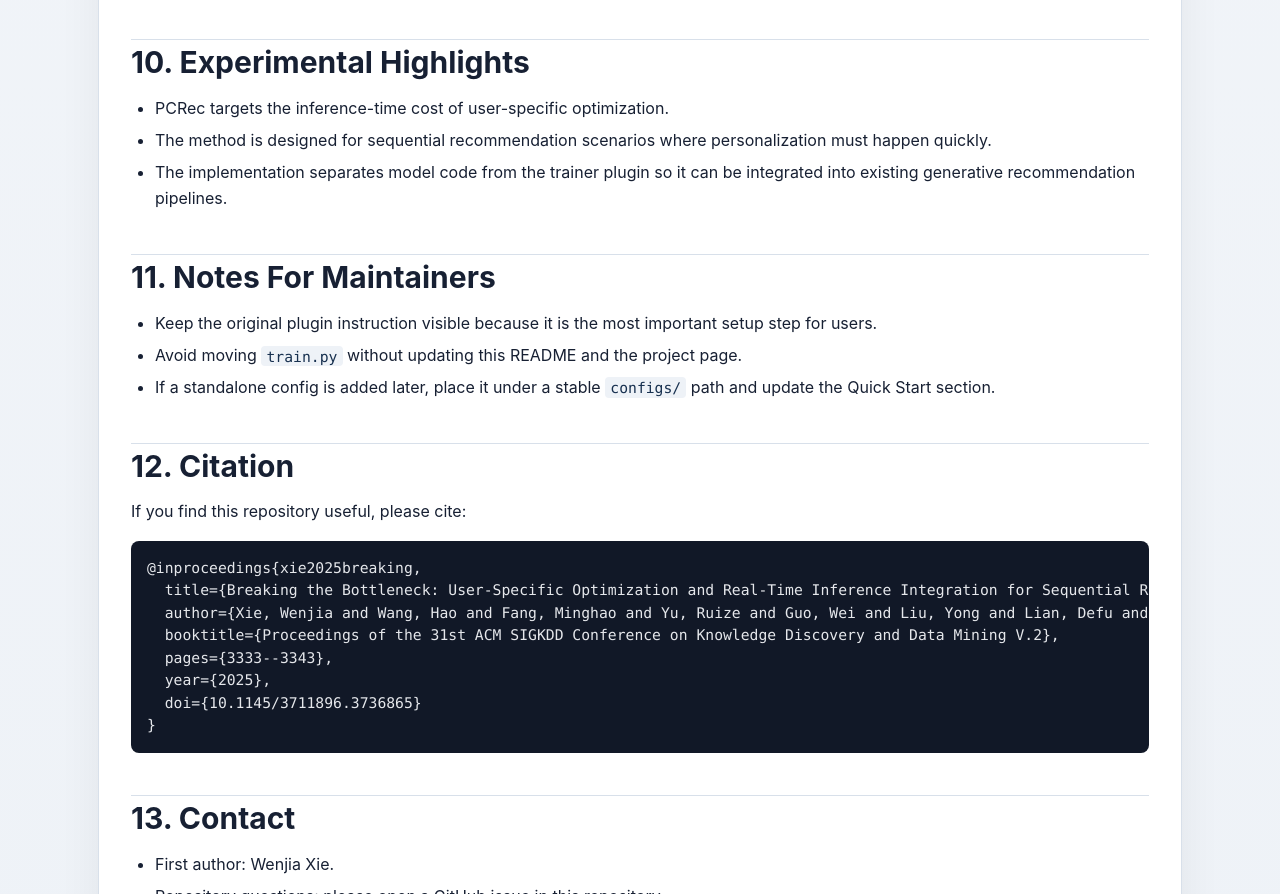
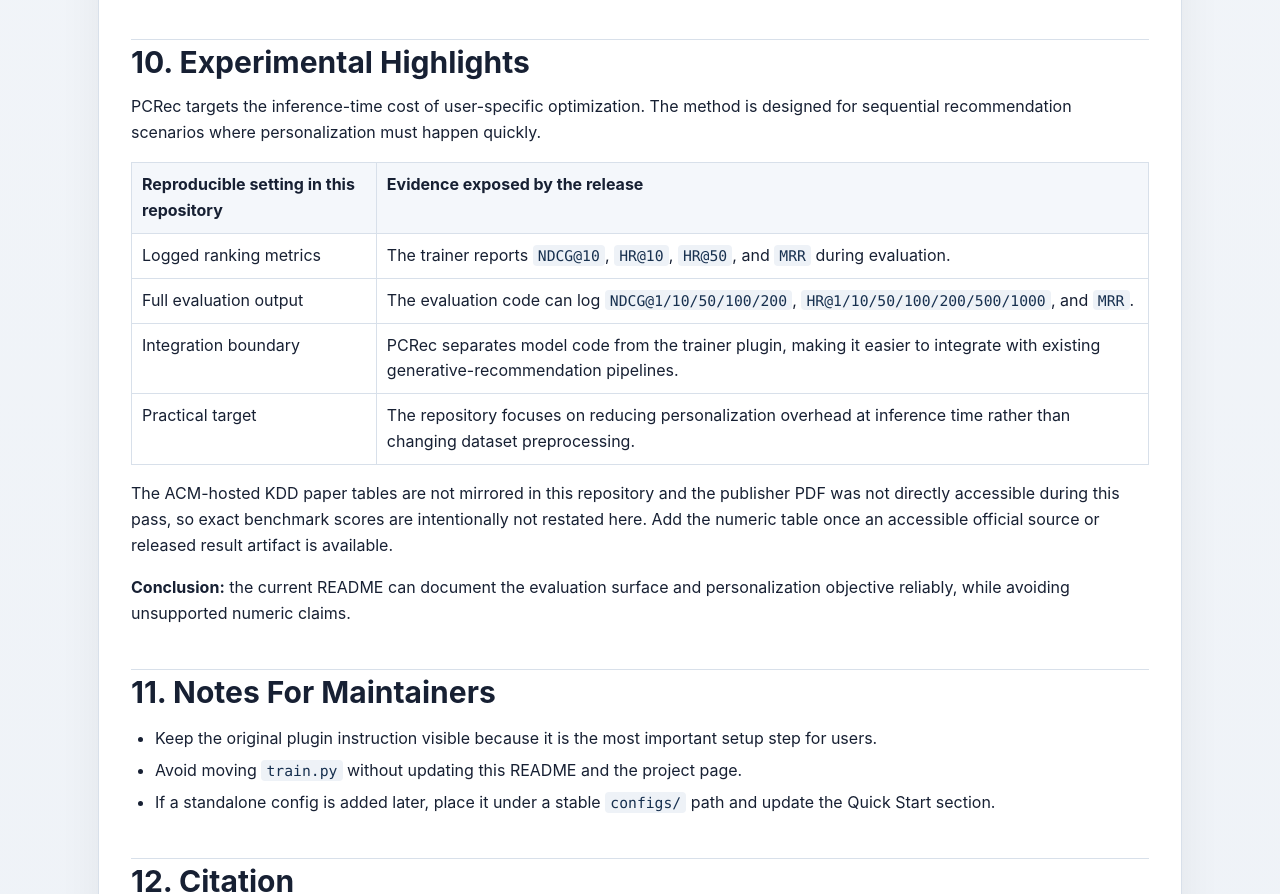
Before and after one commit to USTC-StarTeam/PCRec, a plain HTML site: page docs/index.html in a window 1280 px wide. Shown: the part 3422-4316 px from the top of the page. Drawn offline with Linux system fonts and the light colour scheme.

Commit message:
Add experimental evidence notes

```diff
--- a/docs/index.html
+++ b/docs/index.html
@@ -149,11 +149,34 @@
 <li>The code imports the upstream <code>generative_recommenders</code> package, so run it inside a compatible checkout or environment.</li>
 </ul>
 <h2 id="10-experimental-highlights">10. Experimental Highlights</h2>
-<ul>
-<li>PCRec targets the inference-time cost of user-specific optimization.</li>
-<li>The method is designed for sequential recommendation scenarios where personalization must happen quickly.</li>
-<li>The implementation separates model code from the trainer plugin so it can be integrated into existing generative recommendation pipelines.</li>
-</ul>
+<p>PCRec targets the inference-time cost of user-specific optimization. The method is designed for sequential recommendation scenarios where personalization must happen quickly.</p>
+<table>
+<thead><tr>
+<th>Reproducible setting in this repository</th>
+<th>Evidence exposed by the release</th>
+</tr>
+</thead>
+<tbody>
+<tr>
+<td>Logged ranking metrics</td>
+<td>The trainer reports <code>NDCG@10</code>, <code>HR@10</code>, <code>HR@50</code>, and <code>MRR</code> during evaluation.</td>
+</tr>
+<tr>
+<td>Full evaluation output</td>
+<td>The evaluation code can log <code>NDCG@1/10/50/100/200</code>, <code>HR@1/10/50/100/200/500/1000</code>, and <code>MRR</code>.</td>
+</tr>
+<tr>
+<td>Integration boundary</td>
+<td>PCRec separates model code from the trainer plugin, making it easier to integrate with existing generative-recommendation pipelines.</td>
+</tr>
+<tr>
+<td>Practical target</td>
+<td>The repository focuses on reducing personalization overhead at inference time rather than changing dataset preprocessing.</td>
+</tr>
+</tbody>
+</table>
+<p>The ACM-hosted KDD paper tables are not mirrored in this repository and the publisher PDF was not directly accessible during this pass, so exact benchmark scores are intentionally not restated here. Add the numeric table once an accessible official source or released result artifact is available.</p>
+<p><strong>Conclusion:</strong> the current README can document the evaluation surface and personalization objective reliably, while avoiding unsupported numeric claims.</p>
 <h2 id="11-notes-for-maintainers">11. Notes For Maintainers</h2>
 <ul>
 <li>Keep the original plugin instruction visible because it is the most important setup step for users.</li>
```
Also changed, not shown: 1 other file.
